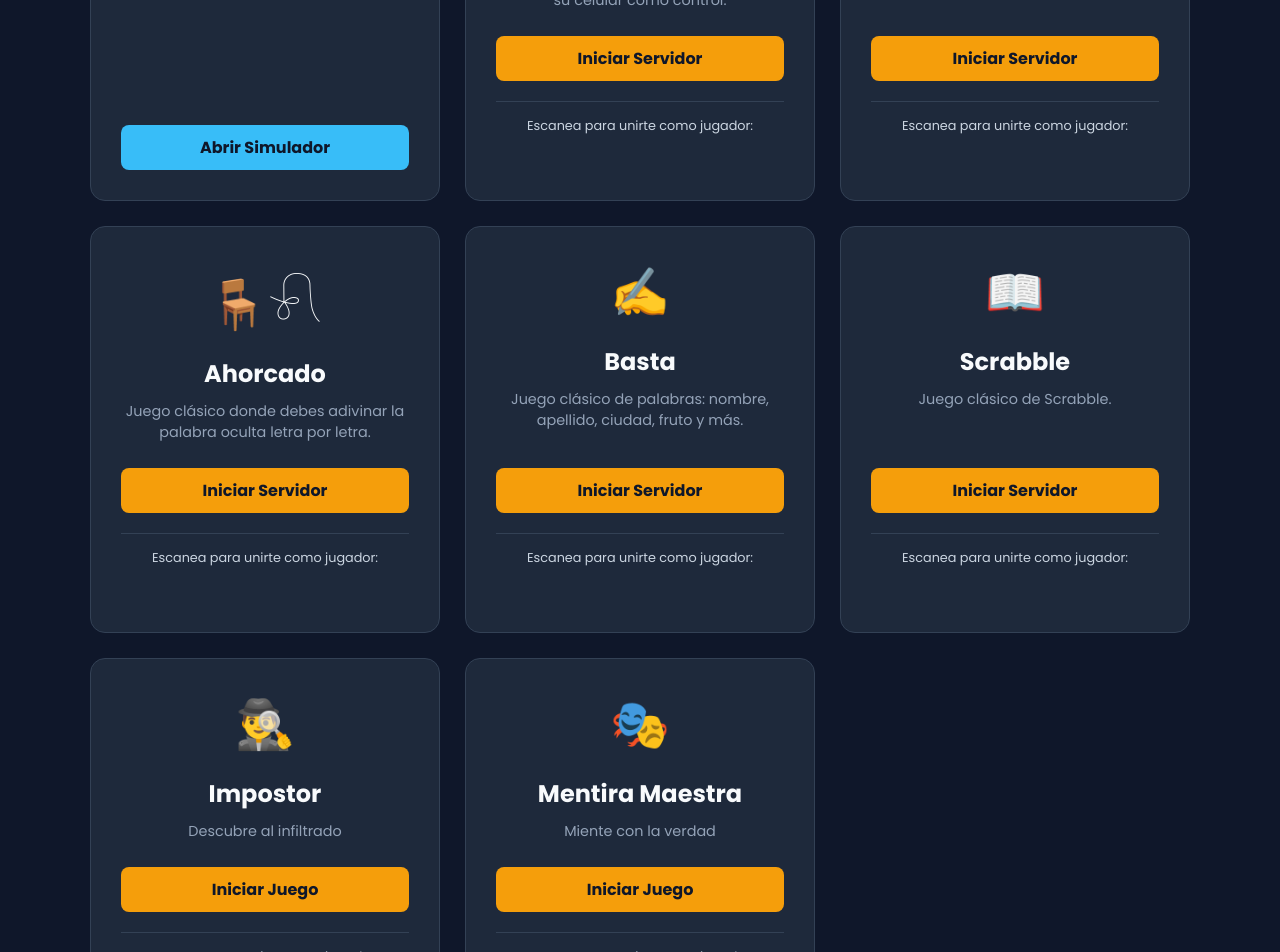
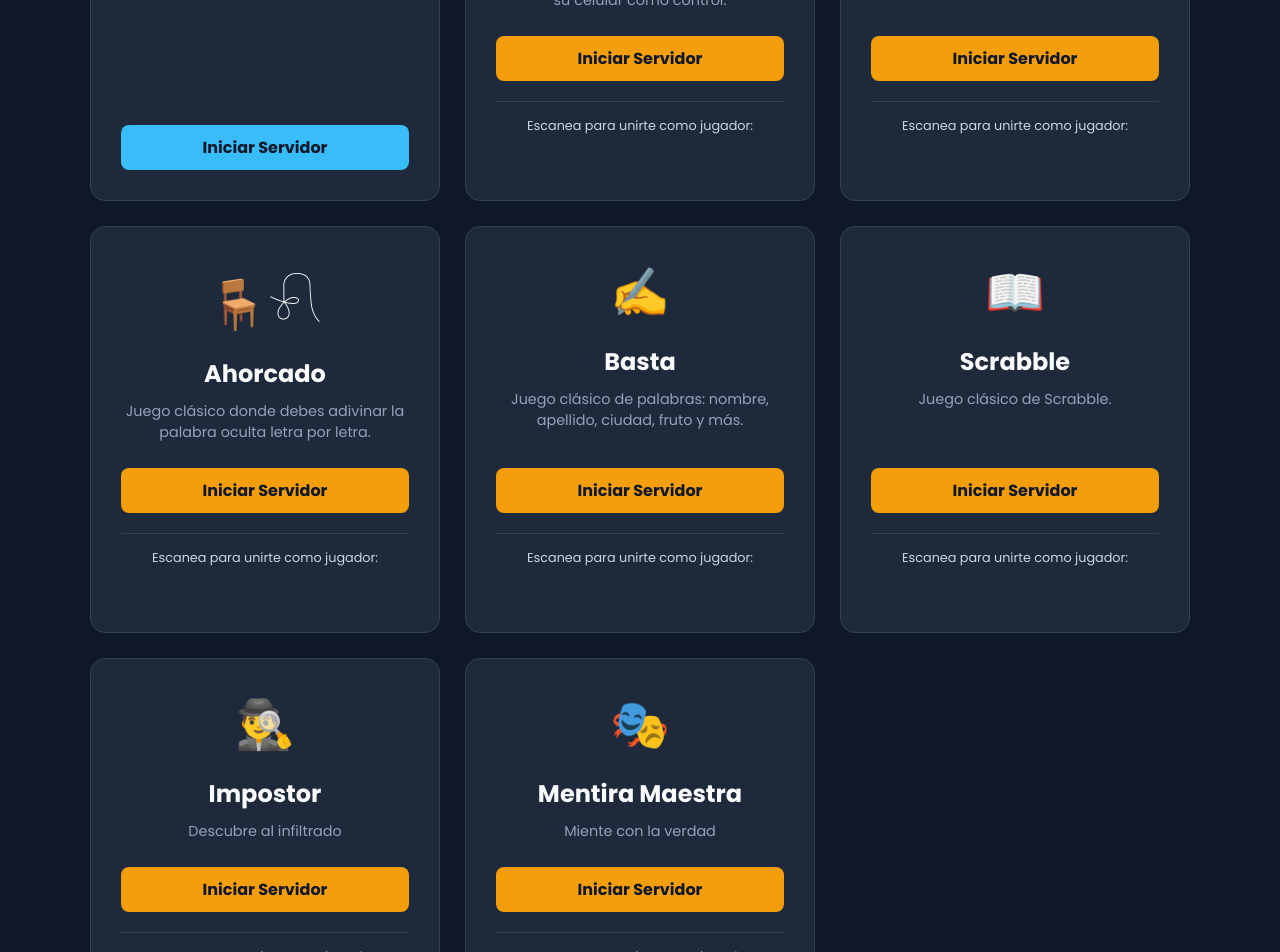
Before and after one commit to Mtellez93/mtellez93.github.io, a plain HTML site: page index.html in a window 1280 px wide. Shown: the part 380-1332 px from the top of the page. Drawn offline with Linux system fonts and the light colour scheme; a script that the page names is missing.

Commit message:
Change button text from 'Iniciar Juego' to 'Iniciar Servidor'

```diff
--- a/index.html
+++ b/index.html
@@ -38,7 +38,7 @@
         <h2>Red Bull Batalla</h2>
         <p>Simulador de 5 Vidas para entrenamiento de Freestyle.</p>
         <a href="https://cincovidas.mtellez.online/" target="_blank" class="btn">
-            Abrir Simulador
+            Iniciar Servidor
         </a>
     </div>
 
@@ -147,7 +147,7 @@
            data-mobile="https://impostor.mtellez.online/mobil.html"
            target="_blank"
            class="btn btn-server server-btn">
-            Iniciar Juego
+            Iniciar Servidor
         </a>
 
         <div class="qr-code-section">
@@ -166,7 +166,7 @@
            data-mobile="https://mentiramaestra.mtellez.online/player.html"
            target="_blank"
            class="btn btn-server server-btn">
-            Iniciar Juego
+            Iniciar Servidor
         </a>
 
         <div class="qr-code-section">
```
